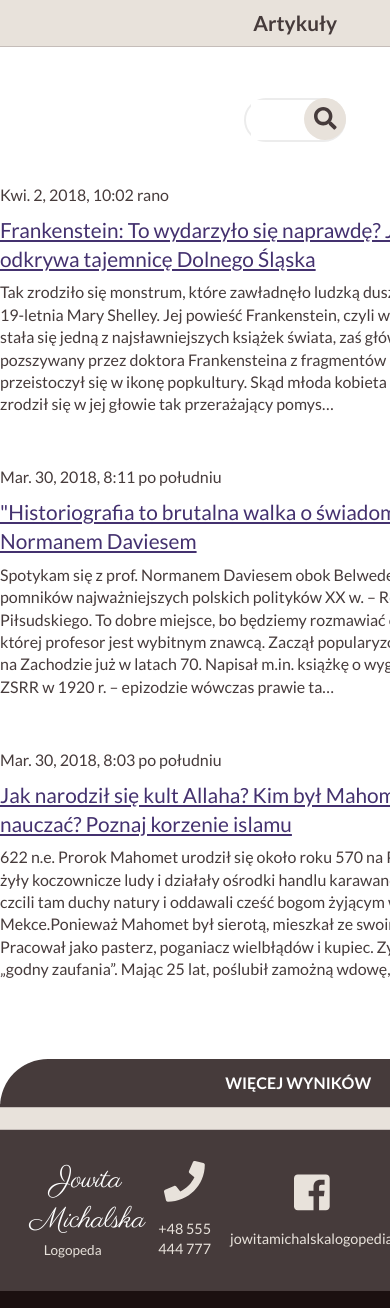
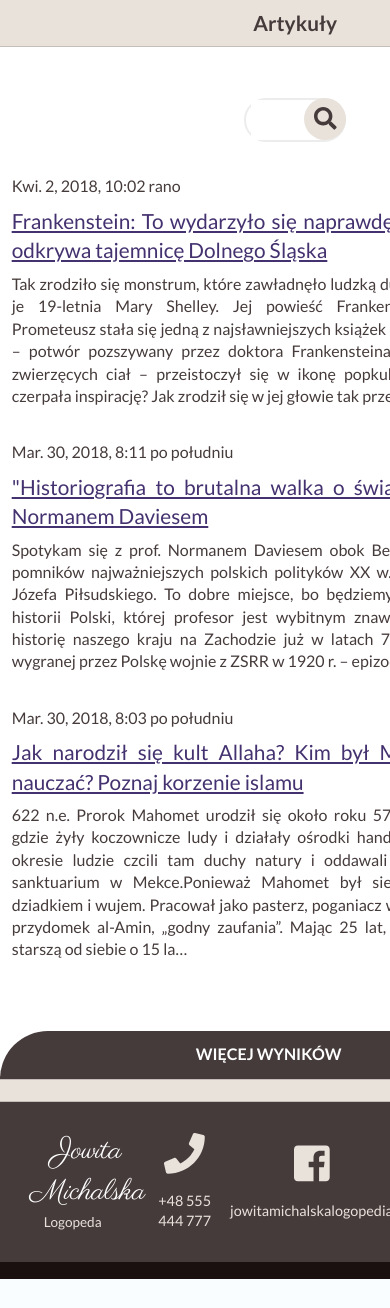
Before and after one commit to saviolinski/jm, a Django app: page / in a window 390 px wide; the page is wider, and only the part inside the window is pictured. Shown: the part 1687-2995 px from the top of that part. After the commit the page ends 2966 px from the top of that part, so only its background shows below. Run offline with Django 3.2, Linux system fonts and the light colour scheme; data comes from the database, SQL or seed files in the repository; some libraries are stand-ins or nearby versions.

Commit message:
wtorek praca

```diff
--- a/src/static/css/base.css
+++ b/src/static/css/base.css
@@ -89,6 +89,10 @@ img {
 	background-position: center bottom;
 	background-attachment: fixed;
 	height: 100vh;
+}
+
+.home-hero.subsite {
+	height: 10vh;
 }
 
 header {
@@ -202,13 +206,8 @@ nav a:hover {
 	grid-template-rows: 1fr;
 	height: 40vh;
 	max-width: 1200px;
-	width: 100%;
 	margin: 0 auto;
-	/*padding: 15.3vh 0vh;*/
-
-
 }
-
 
 .foto {
 	background-image: url('../img/portrait.jpeg');
@@ -311,9 +310,6 @@ hr {
 	color: white;
 }
 
-.articles {
-	/*min-height: 90vh;*/
-}
 .bar.artykuly {
 	border-radius: 0px;
 }
@@ -394,6 +390,7 @@ button.searchbutton {
 
 .article {
 	padding: 3vh 0vh;
+	text-align: justify;
 }
 
 
@@ -412,11 +409,12 @@ button.searchbutton {
 
 .endless_container {
 	display: grid;
+	justify-self: center;
 	align-content: center;
 	position: absolute;
 	bottom: 0;
 	text-align: center;
-	width: 100%;
+	width: 90%;
 	height: 5vh;
 	border-radius: 60px 60px 0px 0px;
 	background-color: #463b3b;
@@ -701,3 +699,16 @@ input.delete-button:hover {
 	border: 2px solid #463b3b;
 	cursor: pointer;
 }
+
+
+/*media queries */
+
+@media (max-width: 1250px) {
+	.container-1 {
+		padding: 0vh 3vw;
+	}
+
+	.article {
+		padding: 2vh 3vw;
+	}
+}
--- a/src/templates/detail.html
+++ b/src/templates/detail.html
@@ -3,7 +3,7 @@
 
 {% block content %}
 
-<section class="home-hero" id="very-top">
+<section class="home-hero subsite" id="very-top">
 	<header>
 		<a class="logo" href="/">Jowita Michalska</a>
 		<nav>
--- a/src/templates/post_form.html
+++ b/src/templates/post_form.html
@@ -6,7 +6,7 @@
 
 {% block content %}
 
-<section class="home-hero" id="very-top">
+<section class="home-hero subsite" id="very-top">
 	<header>
 		<a class="logo" href="/">Jowita Michalska</a>
 		<nav>
```
Also changed, not shown: 12 other files.
